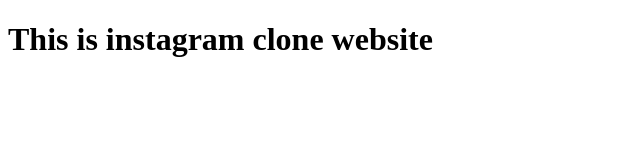
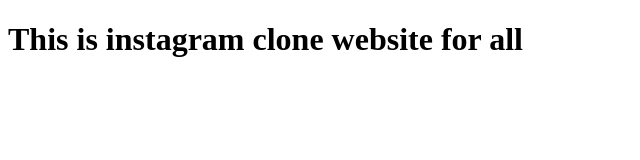
Before and after one commit to anishka-k870/insta-clone-website, a plain HTML site: page index.html in a window 1280 px wide. Shown: the whole page, without its empty margins (0-640 px from the left). Drawn offline with Linux system fonts and the light colour scheme.

Commit message:
update heading in index.html to specify "for all"

```diff
--- a/index.html
+++ b/index.html
@@ -6,6 +6,6 @@
     <title>Document</title>
 </head>
 <body>
-    <h1>This is instagram clone website</h1>
+    <h1>This is instagram clone website for all</h1>
 </body>
 </html>
```
